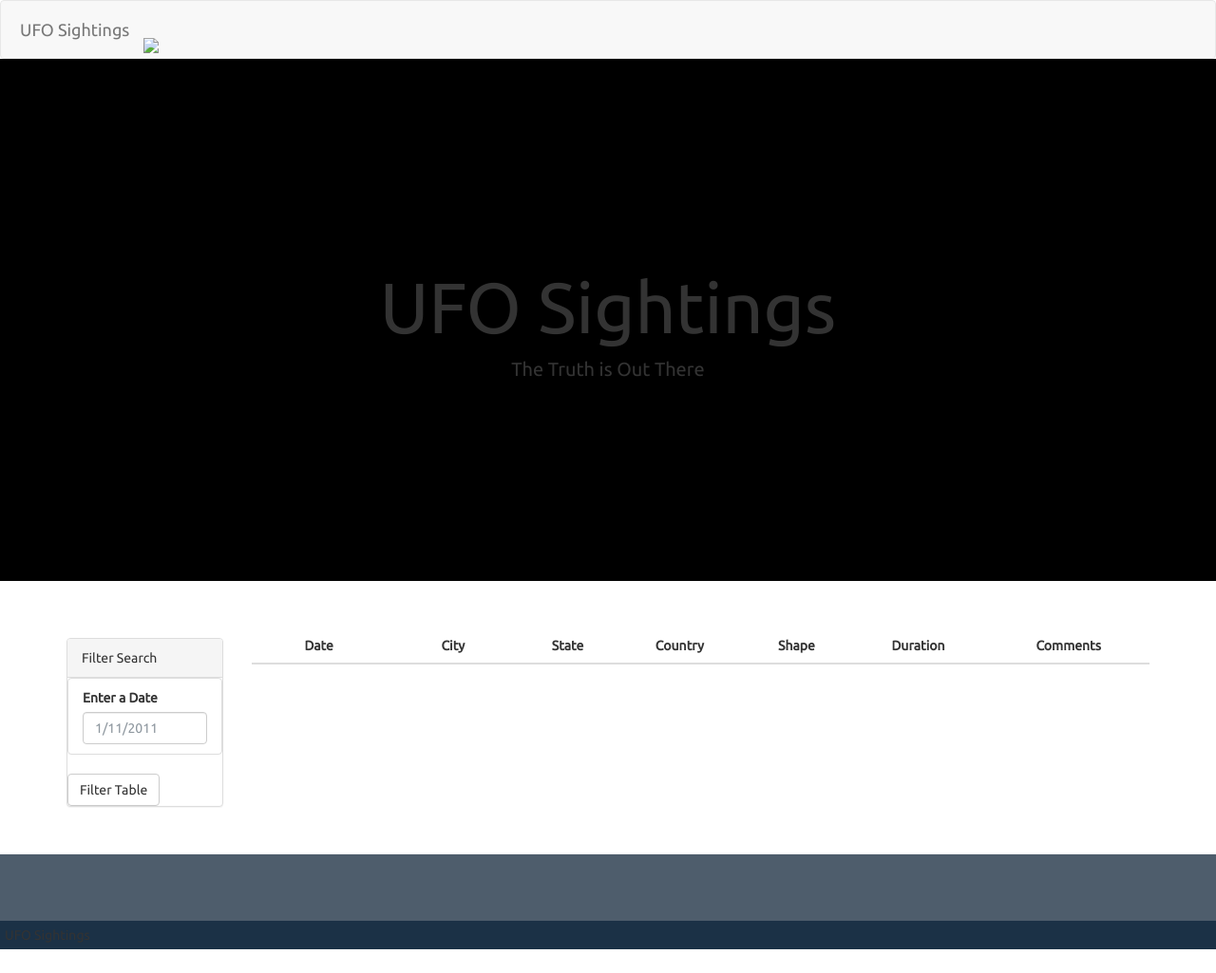
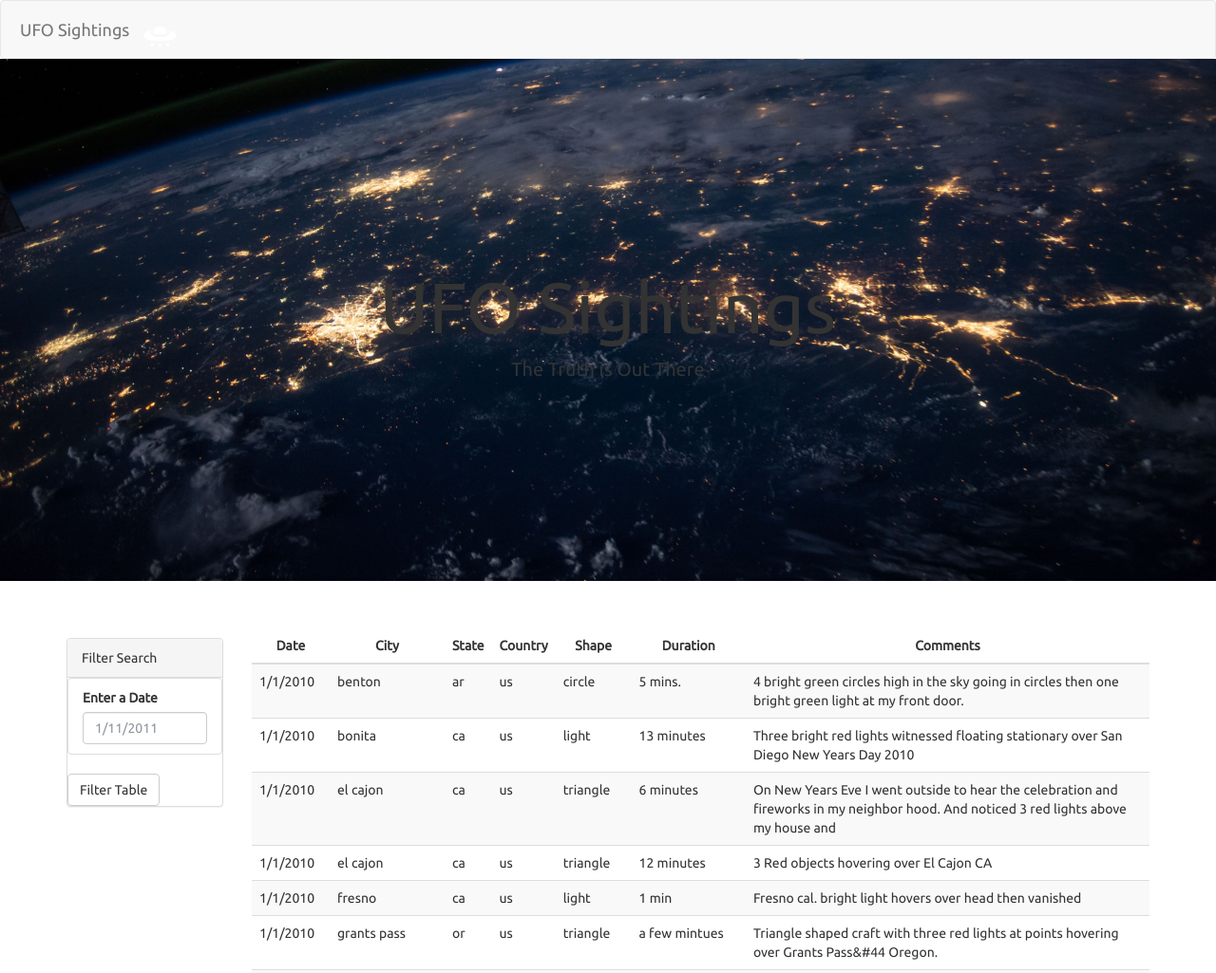
Before and after one commit to aenstad01/javascript-challenge, a plain HTML site: page index.html in a window 1280 px wide. Shown: the top 1025 px of the page at 95% size. Before the commit the page ends 1000 px from the top, so only its background shows below. Drawn offline with nearby package versions, Linux system fonts and the light colour scheme.

Commit message:
Added data tables

```diff
--- a/static/js/app.js
+++ b/static/js/app.js
@@ -1,2 +1,41 @@
-// from data.js
+// From data.js
 var tableData = data;
+
+// Create a variable for the table body
+var tbody = d3.select("tbody");
+
+
+
+
+// Create a function to fix stray HTML characters
+function fixTypos(x) {
+    return [x.replace("&#39", "'"),
+    x.replace("&#34", "'"),
+    x.replace("&#33", "!")];
+}
+
+var typo = "It&#39s a beautiful day in the &#34neighborhood&#34 &#33";
+var fixed = fixTypos(typo);
+
+console.log(fixed);
+
+
+
+
+
+// Use forEach to loop through all tableData and insert the data into the table
+tableData.forEach(function(sighting) {
+    // Create a new table row for each UFO sighting
+    var row = tbody.append("tr");
+
+    // Update that row with the data for that UFO sighting
+    Object.entries(sighting).forEach(function([key, value]) {
+        var cell = row.append("td");
+        cell.text(value);
+
+    });
+});
+
+
+// Select the button
+var button = d3.select("#filter-btn");
```
Also changed, not shown: index.html (+3 -1 lines), static/images/nasa.jpg (renamed from static/images/nasa.jpg.jpg), static/images/ufo.svg (renamed from static/images/ufo.svg.svg).
